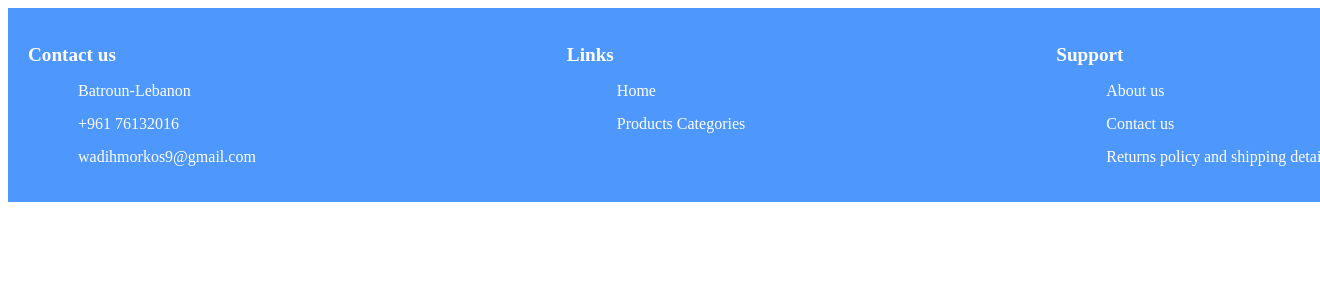
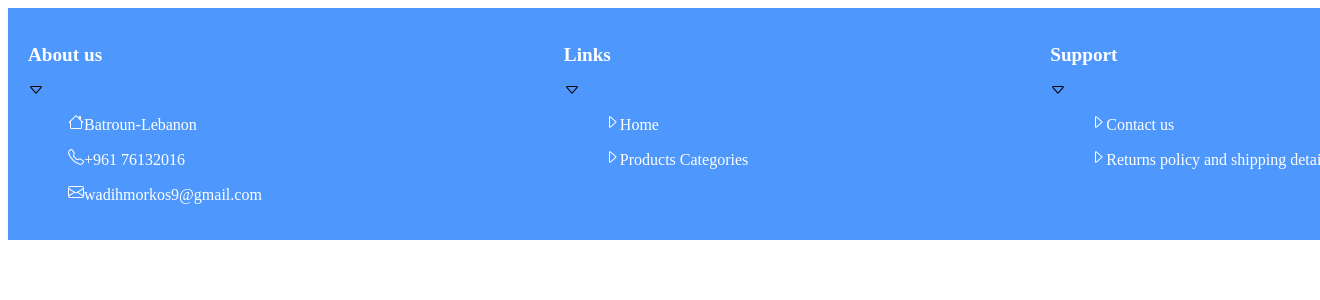
Before and after one commit to WadihChekriMorkos/web3-2021-Wadih-CHEKRI-MORKOS, a PHP site: page /footer.php in a window 1320 px wide; the page is wider, and only the part inside the window is pictured. Shown: the top 300 px of that part. Run offline with PHP 8.4, Linux system fonts and the light colour scheme.

Commit message:
Update footer.php

```diff
--- a/footer/footer.php
+++ b/footer/footer.php
@@ -5,46 +5,66 @@
 
     <div class="container1">
         <div class="first">
-            <h2>Contact us</h2>
-            <i class="fa fa-caret-down first-caret"></i>
+            <h2>About us</h2>
+            <svg xmlns="http://www.w3.org/2000/svg" width="16" height="16" fill="currentColor" class="bi bi-caret-down" viewBox="0 0 16 16" class="first-caret">
+  <path d="M3.204 5h9.592L8 10.481 3.204 5zm-.753.659 4.796 5.48a1 1 0 0 0 1.506 0l4.796-5.48c.566-.647.106-1.659-.753-1.659H3.204a1 1 0 0 0-.753 1.659z"/>
+</svg>
             <hr>
             <ul class="list">
-            <li><i class="fas fa-home"></i>Batroun-Lebanon</li>
-            <li><i class="fas fa-phone-square-alt"></i>+961 76132016</li>
-            <li><i class="fas fa-envelope-square"></i>wadihmorkos9@gmail.com</li>
+            <li><svg xmlns="http://www.w3.org/2000/svg" width="16" height="16" fill="currentColor" class="bi bi-house" viewBox="0 0 16 16">
+  <path fill-rule="evenodd" d="M2 13.5V7h1v6.5a.5.5 0 0 0 .5.5h9a.5.5 0 0 0 .5-.5V7h1v6.5a1.5 1.5 0 0 1-1.5 1.5h-9A1.5 1.5 0 0 1 2 13.5zm11-11V6l-2-2V2.5a.5.5 0 0 1 .5-.5h1a.5.5 0 0 1 .5.5z"/>
+  <path fill-rule="evenodd" d="M7.293 1.5a1 1 0 0 1 1.414 0l6.647 6.646a.5.5 0 0 1-.708.708L8 2.207 1.354 8.854a.5.5 0 1 1-.708-.708L7.293 1.5z"/>
+</svg>Batroun-Lebanon</li>
+            <li><svg xmlns="http://www.w3.org/2000/svg" width="16" height="16" fill="currentColor" class="bi bi-telephone" viewBox="0 0 16 16">
+  <path d="M3.654 1.328a.678.678 0 0 0-1.015-.063L1.605 2.3c-.483.484-.661 1.169-.45 1.77a17.568 17.568 0 0 0 4.168 6.608 17.569 17.569 0 0 0 6.608 4.168c.601.211 1.286.033 1.77-.45l1.034-1.034a.678.678 0 0 0-.063-1.015l-2.307-1.794a.678.678 0 0 0-.58-.122l-2.19.547a1.745 1.745 0 0 1-1.657-.459L5.482 8.062a1.745 1.745 0 0 1-.46-1.657l.548-2.19a.678.678 0 0 0-.122-.58L3.654 1.328zM1.884.511a1.745 1.745 0 0 1 2.612.163L6.29 2.98c.329.423.445.974.315 1.494l-.547 2.19a.678.678 0 0 0 .178.643l2.457 2.457a.678.678 0 0 0 .644.178l2.189-.547a1.745 1.745 0 0 1 1.494.315l2.306 1.794c.829.645.905 1.87.163 2.611l-1.034 1.034c-.74.74-1.846 1.065-2.877.702a18.634 18.634 0 0 1-7.01-4.42 18.634 18.634 0 0 1-4.42-7.009c-.362-1.03-.037-2.137.703-2.877L1.885.511z"/>
+</svg>+961 76132016</li>
+            <li><svg xmlns="http://www.w3.org/2000/svg" width="16" height="16" fill="currentColor" class="bi bi-envelope" viewBox="0 0 16 16">
+  <path d="M0 4a2 2 0 0 1 2-2h12a2 2 0 0 1 2 2v8a2 2 0 0 1-2 2H2a2 2 0 0 1-2-2V4zm2-1a1 1 0 0 0-1 1v.217l7 4.2 7-4.2V4a1 1 0 0 0-1-1H2zm13 2.383-4.758 2.855L15 11.114v-5.73zm-.034 6.878L9.271 8.82 8 9.583 6.728 8.82l-5.694 3.44A1 1 0 0 0 2 13h12a1 1 0 0 0 .966-.739zM1 11.114l4.758-2.876L1 5.383v5.73z"/>
+</svg>wadihmorkos9@gmail.com</li>
 </ul>
         </div>
         <div class="second">
             <h2>Links</h2>
-            <i class="fa fa-caret-down second-caret"></i>
+            <svg xmlns="http://www.w3.org/2000/svg" width="16" height="16" fill="currentColor" class="bi bi-caret-down" viewBox="0 0 16 16" class="second-caret">
+  <path d="M3.204 5h9.592L8 10.481 3.204 5zm-.753.659 4.796 5.48a1 1 0 0 0 1.506 0l4.796-5.48c.566-.647.106-1.659-.753-1.659H3.204a1 1 0 0 0-.753 1.659z"/>
+</svg>
             <hr>
             <ul class="list">
-                <li><a href="../home/home.php"><i class="fa fa-caret-right"></i>Home</a>
-                <li><a href="#"><i class="fa fa-caret-right"></i>Products Categories</a>
+                <li><a href="../home/home.php"><svg xmlns="http://www.w3.org/2000/svg" width="16" height="16" fill="currentColor" class="bi bi-caret-right" viewBox="0 0 16 16">
+  <path d="M6 12.796V3.204L11.481 8 6 12.796zm.659.753 5.48-4.796a1 1 0 0 0 0-1.506L6.66 2.451C6.011 1.885 5 2.345 5 3.204v9.592a1 1 0 0 0 1.659.753z"/>
+</svg>Home</a>
+                <li><a href="#"><svg xmlns="http://www.w3.org/2000/svg" width="16" height="16" fill="currentColor" class="bi bi-caret-right" viewBox="0 0 16 16">
+  <path d="M6 12.796V3.204L11.481 8 6 12.796zm.659.753 5.48-4.796a1 1 0 0 0 0-1.506L6.66 2.451C6.011 1.885 5 2.345 5 3.204v9.592a1 1 0 0 0 1.659.753z"/>
+</svg>Products Categories</a>
             </ul>
         </div>
         <div class="third">
             <h2>Support</h2>
-            <i class="fa fa-caret-down third-caret"></i>
+            <svg xmlns="http://www.w3.org/2000/svg" width="16" height="16" fill="currentColor" class="bi bi-caret-down" viewBox="0 0 16 16" class="third-caret">
+  <path d="M3.204 5h9.592L8 10.481 3.204 5zm-.753.659 4.796 5.48a1 1 0 0 0 1.506 0l4.796-5.48c.566-.647.106-1.659-.753-1.659H3.204a1 1 0 0 0-.753 1.659z"/>
+</svg>
             <hr>
             <ul class="list">
-                <li><a href="#"><i class="fa fa-caret-right"></i>About us</a></li>
-                <li><a href="#"><i class="fa fa-caret-right"></i>Contact us</a></li>
-                <li><a href="#"><i class="fa fa-caret-right"></i>Returns policy and shipping details</a></li>
+                <li><a href="../contact/contactUs.php"><svg xmlns="http://www.w3.org/2000/svg" width="16" height="16" fill="currentColor" class="bi bi-caret-right" viewBox="0 0 16 16">
+  <path d="M6 12.796V3.204L11.481 8 6 12.796zm.659.753 5.48-4.796a1 1 0 0 0 0-1.506L6.66 2.451C6.011 1.885 5 2.345 5 3.204v9.592a1 1 0 0 0 1.659.753z"/>
+</svg>Contact us</a></li>
+                <li><a href="../return_policy/returnPolicy.php"><svg xmlns="http://www.w3.org/2000/svg" width="16" height="16" fill="currentColor" class="bi bi-caret-right" viewBox="0 0 16 16">
+  <path d="M6 12.796V3.204L11.481 8 6 12.796zm.659.753 5.48-4.796a1 1 0 0 0 0-1.506L6.66 2.451C6.011 1.885 5 2.345 5 3.204v9.592a1 1 0 0 0 1.659.753z"/>
+</svg>Returns policy and shipping details</a></li>
             </ul>
         </div>
     <script>
         $(document).ready(function(){
             $(".company").hide();
-           $(".first-caret").click(function(){
+           $(".container1 .first>svg").click(function(){
                $(".first ul").toggle();
            });
 
-           $(".second-caret").click(function(){
+           $(".container1 .second>svg").click(function(){
                $(".second .list").toggle();
            });
 
-           $(".third-caret").click(function(){
+           $(".container1 .third>svg").click(function(){
                $(".third .list").toggle();
            });
         });
```
